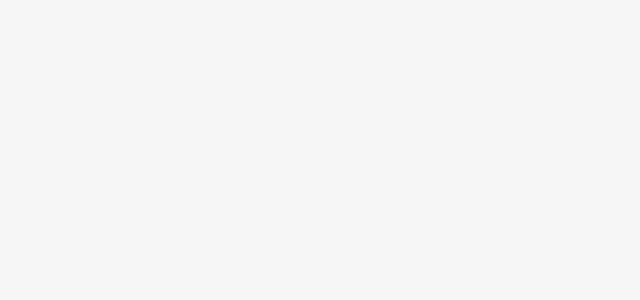
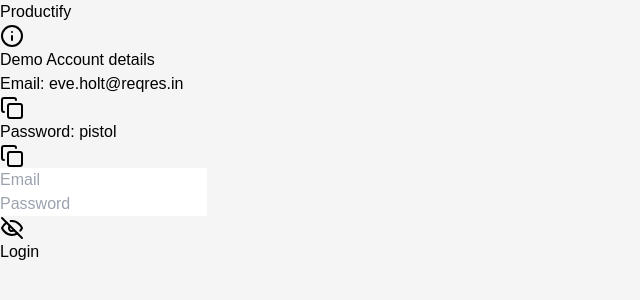
Before and after one commit to ItsAnkitPatel/Productify, a React (Vite) app: page /login in a window 1280 px wide. Shown: the top 300 px of the page, without its empty margins (0-640 px from the left). Built offline with nearby package versions, Linux system fonts and the light colour scheme; the HTML template or start-up script is replaced by a standard one; a web font is replaced by a local one.

Commit message:
build: add react router provider in app.jsx

```diff
--- a/src/App.jsx
+++ b/src/App.jsx
@@ -1,13 +1,38 @@
+import Login from "./components/Login";
 
+import {
+  createBrowserRouter,
+  createRoutesFromElements,
+  Route,
+  RouterProvider,
+} from "react-router-dom";
+import Home from "./components/Home";
+import ProtectRoutes from "./components/ProtectRoutes";
+import Layout from "./Layout";
+import RedirectRoute from "./components/RedirectRoute";
 
+const router = createBrowserRouter(
+  createRoutesFromElements(
+    <Route path="/" element={<Layout />}>
+      {/* If the user is not logged in then do not let them access home page instead redirect them to login page */}
+      <Route path="/" element={<ProtectRoutes />}>
+        <Route path="/home" element={<Home />} />
+      </Route>
+      {/* If user is already logged in then do not let them to access login page */}
+      <Route
+        path="/login"
+        element={
+          <>
+            <RedirectRoute />
+            <Login />
+          </>
+        }
+      />
+    </Route>,
+  ),
+);
 function App() {
-
-
-  return (
-    <>
-
-    </>
-  );
+  return <RouterProvider router={router} />;
 }
 
 export default App;
```
